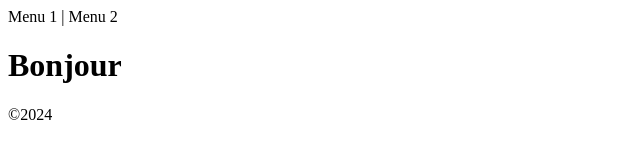
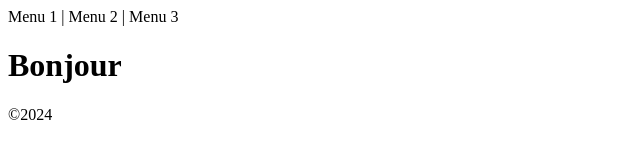
Before and after one commit to MEMMI-Abdelmouez/td3, a plain HTML site: page index.html in a window 1280 px wide. Shown: the full height of the page, 0-640 px from the left. Drawn offline with Linux system fonts and the light colour scheme.

Commit message:
deuxieme changemnt dans la branche menu

```diff
--- a/index.html
+++ b/index.html
@@ -9,7 +9,7 @@
 </head>
 
 <body>
-    <div>Menu 1 | Menu 2</div>
+    <div>Menu 1 | Menu 2 | Menu 3</div>
     <h1>Bonjour</h1>
     <div>&copy;2024</div>
 </body>
```
